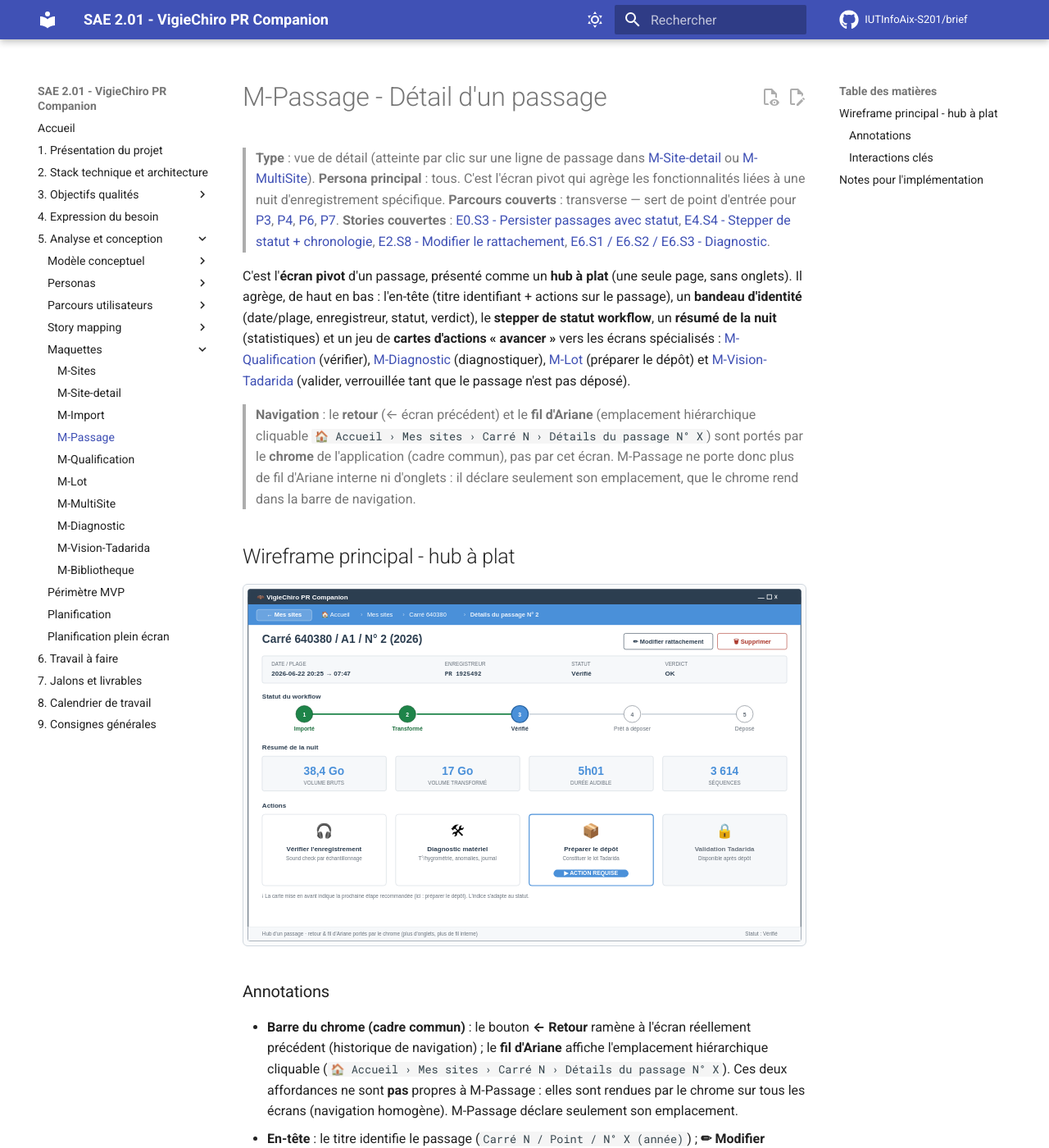
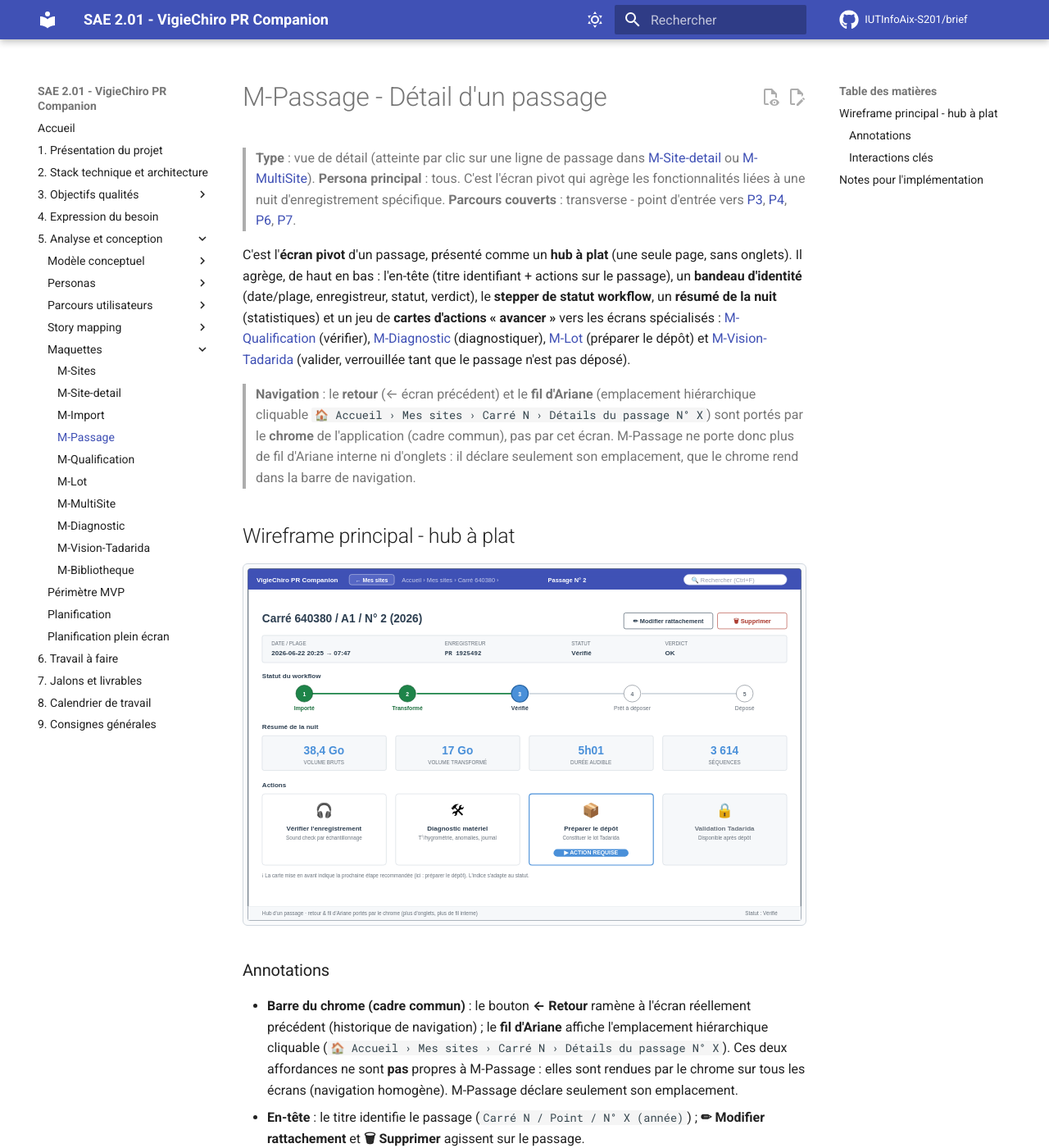
Before and after one commit to IUTInfoAix-S201/brief, an MkDocs documentation site: the page built from docs/Analyse et conception/Maquettes/M-Passage.md, in a window 1280 px wide and 1400 px high. Shown: the whole window at 82% size. Built offline with MkDocs 1.6.1 and Material for MkDocs 9.7.7, drawn with Linux system fonts in a browser that asks for light colours; comment, search, counter and statistics services are not loaded; some of the changed text lies outside the part shown.

Commit message:
refonte(maquette): M-Passage en « tel que construit » (5/6 · 4) (#9)
M-Passage était déjà proche (hub à plat, fil d'Ariane porté par le chrome). On
finalise l'alignement as-built :

- chrome unifié indigo (titre + ← Mes sites + fil d'Ariane + recherche), au lieu
  de la double barre titre/chrome ;
- suppression des renvois aux stories (E0.S3, E4.S4, E2.S8, E6.Sx) ;
- retrait de la mention « cohérence des horaires astronomiques » (non
  implémentée) dans le diagnostic ;
- « Modifier rattachement » relié à R6/R7 (re-renommage).

Sans cadratins. Wireframe vérifié au rendu. mkdocs build --strict : vert.

```diff
--- a/docs/Analyse et conception/Maquettes/M-Passage.md
+++ b/docs/Analyse et conception/Maquettes/M-Passage.md
@@ -2,8 +2,7 @@
 
 > **Type** : vue de détail (atteinte par clic sur une ligne de passage dans [M-Site-detail](M-Site-detail.md) ou [M-MultiSite](M-MultiSite.md)).
 > **Persona principal** : tous. C'est l'écran pivot qui agrège les fonctionnalités liées à une nuit d'enregistrement spécifique.
-> **Parcours couverts** : transverse — sert de point d'entrée pour [P3](../Parcours%20utilisateurs/P3%20-%20Vérifier%20l%27enregistrement%20par%20échantillonnage.md), [P4](../Parcours%20utilisateurs/P4%20-%20Préparer%20un%20lot%20prêt%20à%20déposer.md), [P6](../Parcours%20utilisateurs/P6%20-%20Diagnostiquer%20le%20matériel.md), [P7](../Parcours%20utilisateurs/P7%20-%20Valider%20les%20résultats%20Tadarida.md).
-> **Stories couvertes** : [E0.S3 - Persister passages avec statut](../Story%20mapping/E0%20-%20Fondations%20de%20persistance.md#e0s3), [E4.S4 - Stepper de statut + chronologie](../Story%20mapping/E4%20-%20Préparer%20et%20tracer%20le%20dépôt%20VigieChiro.md#e4s4), [E2.S8 - Modifier le rattachement](../Story%20mapping/E2%20-%20Importer%20et%20transformer%20une%20nuit.md#e2s8), [E6.S1 / E6.S2 / E6.S3 - Diagnostic](../Story%20mapping/E6%20-%20Diagnostiquer%20le%20matériel.md).
+> **Parcours couverts** : transverse - point d'entrée vers [P3](../Parcours%20utilisateurs/P3%20-%20Vérifier%20l%27enregistrement%20par%20échantillonnage.md), [P4](../Parcours%20utilisateurs/P4%20-%20Préparer%20un%20lot%20prêt%20à%20déposer.md), [P6](../Parcours%20utilisateurs/P6%20-%20Diagnostiquer%20le%20matériel.md), [P7](../Parcours%20utilisateurs/P7%20-%20Valider%20les%20résultats%20Tadarida.md).
 
 C'est l'**écran pivot** d'un passage, présenté comme un **hub à plat** (une seule page, sans onglets). Il agrège, de haut en bas : l'en-tête (titre identifiant + actions sur le passage), un **bandeau d'identité** (date/plage, enregistreur, statut, verdict), le **stepper de statut workflow**, un **résumé de la nuit** (statistiques) et un jeu de **cartes d'actions « avancer »** vers les écrans spécialisés : [M-Qualification](M-Qualification.md) (vérifier), [M-Diagnostic](M-Diagnostic.md) (diagnostiquer), [M-Lot](M-Lot.md) (préparer le dépôt) et [M-Vision-Tadarida](M-Vision-Tadarida.md) (valider, verrouillée tant que le passage n'est pas déposé).
 
@@ -15,14 +14,14 @@ C'est l'**écran pivot** d'un passage, présenté comme un **hub à plat** (une
 <svg xmlns="http://www.w3.org/2000/svg" viewBox="0 0 1200 770" role="img" aria-label="Maquette M-Passage - hub à plat" style="max-width: 100%; height: auto; border: 1px solid #d0d7de; border-radius: 6px; background: #fafbfc;">
   <style>
     .frame { fill: #ffffff; stroke: #2c3e50; stroke-width: 1.5; }
-    .titlebar { fill: #2c3e50; }
-    .titletxt { fill: #ffffff; font: 600 14px sans-serif; }
-    .chrome { fill: #4a90d9; }
-    .backbtn { fill: rgba(255,255,255,.18); stroke: rgba(255,255,255,.5); stroke-width: 1; }
-    .backtxt { fill: #ffffff; font: 600 13px sans-serif; }
-    .crumb { fill: #ffffff; font: 13px sans-serif; }
-    .crumb-sep { fill: rgba(255,255,255,.6); font: 13px sans-serif; }
-    .crumb-curr { fill: #eaf2fb; font: 700 13px sans-serif; }
+    .chrome { fill: #3f51b5; }
+    .chrometxt { fill: #ffffff; font: 600 14px sans-serif; }
+    .backbtn { fill: #5566c4; stroke: #c5cae9; stroke-width: 1; }
+    .backtxt { fill: #ffffff; font: 600 12px sans-serif; }
+    .crumb { fill: #c5cae9; font: 13px sans-serif; }
+    .crumb-curr { fill: #ffffff; font: 700 13px sans-serif; }
+    .search { fill: #ffffff; stroke: #c5cae9; stroke-width: 1; }
+    .search-txt { fill: #9aa0b3; font: 13px sans-serif; }
     .pagetitle { font: 700 24px sans-serif; fill: #2c3e50; }
     .btn-secondary { fill: #ffffff; stroke: #2c3e50; stroke-width: 1; }
     .btn-danger { fill: #ffffff; stroke: #a93226; stroke-width: 1; }
@@ -58,22 +57,16 @@ C'est l'**écran pivot** d'un passage, présenté comme un **hub à plat** (une
   </style>
 
   <rect x="10" y="10" width="1180" height="750" rx="4" class="frame"/>
-  <rect x="10" y="10" width="1180" height="32" rx="4" class="titlebar"/>
-  <rect x="10" y="26" width="1180" height="16" class="titlebar"/>
-  <text x="28" y="31" class="titletxt">🦇 VigieChiro PR Companion</text>
-  <text x="1140" y="31" class="titletxt" text-anchor="end">— ☐ ☓</text>
-
-  <!-- Barre du CHROME : ← Retour (historique) + fil d'Ariane honnête (emplacement, cliquable) -->
-  <rect x="10" y="42" width="1180" height="44" class="chrome"/>
-  <rect x="28" y="53" width="118" height="24" rx="5" class="backbtn"/>
-  <text x="87" y="69" class="backtxt" text-anchor="middle">← Mes sites</text>
-  <text x="166" y="69" class="crumb">🏠 Accueil</text>
-  <text x="250" y="69" class="crumb-sep">›</text>
-  <text x="264" y="69" class="crumb">Mes sites</text>
-  <text x="340" y="69" class="crumb-sep">›</text>
-  <text x="354" y="69" class="crumb">Carré 640380</text>
-  <text x="470" y="69" class="crumb-sep">›</text>
-  <text x="484" y="69" class="crumb-curr">Détails du passage N° 2</text>
+  <!-- Bandeau du chrome : titre + ← Retour (historique) + fil d'Ariane (emplacement) + recherche -->
+  <rect x="10" y="10" width="1180" height="44" rx="4" class="chrome"/>
+  <rect x="10" y="26" width="1180" height="28" class="chrome"/>
+  <text x="28" y="38" class="chrometxt">VigieChiro PR Companion</text>
+  <rect x="226" y="22" width="96" height="22" rx="5" class="backbtn"/>
+  <text x="274" y="38" class="backtxt" text-anchor="middle">← Mes sites</text>
+  <text x="338" y="38" class="crumb">Accueil  ›  Mes sites  ›  Carré 640380  ›  </text>
+  <text x="650" y="38" class="crumb-curr">Passage N° 2</text>
+  <rect x="940" y="22" width="220" height="22" rx="11" class="search"/>
+  <text x="956" y="38" class="search-txt">🔍  Rechercher (Ctrl+F)</text>
 
   <!-- Titre + actions de tête -->
   <text x="40" y="124" class="pagetitle">Carré 640380 / A1 / N° 2 (2026)</text>
@@ -141,22 +134,22 @@ C'est l'**écran pivot** d'un passage, présenté comme un **hub à plat** (une
 | Élément | Action |
 |---|---|
 | **← Retour** (chrome) | Revient à l'écran précédent réel (historique), sans repasser par l'accueil |
-| **Fil d'Ariane** (chrome) | Remonte à un ancêtre (Accueil, Mes sites, Carré N) — emplacement cliquable |
-| Bouton **✏ Modifier rattachement** | Modale d'édition année/n° de passage avec re-renommage des fichiers ([E2.S8](../Story%20mapping/E2%20-%20Importer%20et%20transformer%20une%20nuit.md#e2s8)) |
+| **Fil d'Ariane** (chrome) | Remonte à un ancêtre (Accueil, Mes sites, Carré N) - emplacement cliquable |
+| Bouton **✏ Modifier rattachement** | Modale d'édition année / n° de passage, avec re-renommage des fichiers |
 | Bouton **🗑 Supprimer** | Confirmation forte (suppression de la nuit et des fichiers) ; refusée si le passage est déposé |
 | Carte **🎧 Vérifier l'enregistrement** | Ouvre [M-Qualification](M-Qualification.md) (active dès que la nuit est transformée) |
 | Carte **🛠 Diagnostic matériel** | Ouvre [M-Diagnostic](M-Diagnostic.md) (toujours disponible : relevé climatique + journal) |
 | Carte **📦 Préparer le dépôt** | Ouvre [M-Lot](M-Lot.md) (active en phase de dépôt : `Vérifié` ou `Prêt à déposer`) |
-| Carte **✅ Validation Tadarida** | Ouvre [M-Vision-Tadarida](M-Vision-Tadarida.md) — **verrouillée** tant que le passage n'est pas `Déposé` |
+| Carte **✅ Validation Tadarida** | Ouvre [M-Vision-Tadarida](M-Vision-Tadarida.md) - **verrouillée** tant que le passage n'est pas `Déposé` |
 
-> **Diagnostic matériel** : son contenu (graphes T°/hygrométrie, batterie, évènements anormaux du `LogPR`, cohérence des horaires astronomiques) n'est plus un onglet de M-Passage mais un **écran plein à part entière** — voir [M-Diagnostic](M-Diagnostic.md), ouvert depuis la carte « Diagnostic matériel ».
+> **Diagnostic matériel** : son contenu (graphes T° / hygrométrie, batterie, évènements anormaux du `LogPR`) n'est pas un onglet de M-Passage mais un **écran à part entière** - voir [M-Diagnostic](M-Diagnostic.md), ouvert depuis la carte « Diagnostic matériel ».
 
 ## Notes pour l'implémentation
 
 - **Hub à plat** : une seule page (`BorderPane` → `top` en-tête/bandeau/stepper, `center` résumé + cartes), sans `TabPane`. Le retrait des onglets supprime la redondance « onglet-lanceur ↔ carte d'action » : chaque facette du passage (vérification, diagnostic, dépôt, validation) est un **écran spécialisé** ouvert par une carte via un contrat socle (`Ouvrir*`), avec retour assuré par le chrome.
 - **Navigation portée par le chrome** : M-Passage implémente le contrat `EmplacementNavigation` pour déclarer son chemin (`Mes sites › Carré N › Détails du passage N° X`) ; le chrome en dérive le fil d'Ariane et conserve l'historique pour le bouton Retour. Aucun fil ni retour interne à l'écran.
-- **Stepper de statut** : 5 étapes, statut courant calculé depuis l'attribut workflow du passage ([E0.S3](../Story%20mapping/E0%20-%20Fondations%20de%20persistance.md#e0s3)).
+- **Stepper de statut** : 5 étapes, statut courant calculé depuis l'attribut workflow du passage.
 - **États des cartes** : `Vérifier` activée dès `Transformé` ; `Préparer le dépôt` activée à `Vérifié`/`Prêt à déposer` ; `Validation Tadarida` verrouillée tant que ≠ `Déposé`. Les états sont liés aux propriétés du ViewModel (`verificationDisponible`, `depotDisponible`, `validationVerrouillee`).
 - **Mise en avant dynamique** : la carte de la prochaine étape porte une pseudo-classe CSS `recommandee` (liseré bleu), pilotée par `actionRecommandee` (dérivée du statut). La mise en avant se déplace donc avec l'avancement, au lieu de rester figée sur la première action.
 - **Icônes** : `FontIcon` (Ikonli FontAwesome5) pour un rendu net, y compris en capture headless.
-- **Action « Modifier rattachement »** : implémente [E2.S8](../Story%20mapping/E2%20-%20Importer%20et%20transformer%20une%20nuit.md#e2s8) — re-renomme tous les fichiers du passage. Confirmation forte obligatoire.
+- **Action « Modifier rattachement »** : re-renomme tous les fichiers du passage (R6/R7). Confirmation forte obligatoire.
```
